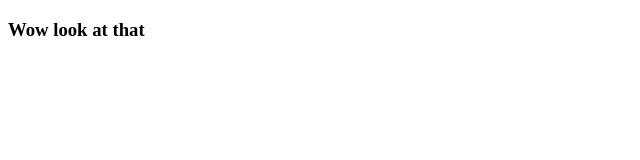
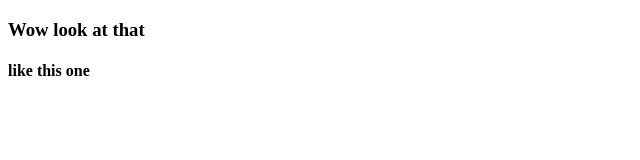
Before and after one commit to HasanKanaya/testForDelete, a plain HTML site: page index.html in a window 1280 px wide. Shown: the full height of the page, 0-640 px from the left. Drawn offline with Linux system fonts and the light colour scheme.

Commit message:
make small change

```diff
--- a/index.html
+++ b/index.html
@@ -8,5 +8,6 @@
   </head>
   <body>
     <h3>Wow look at that</h3>
+    <h4>like this one</h4>
   </body>
 </html>
```
